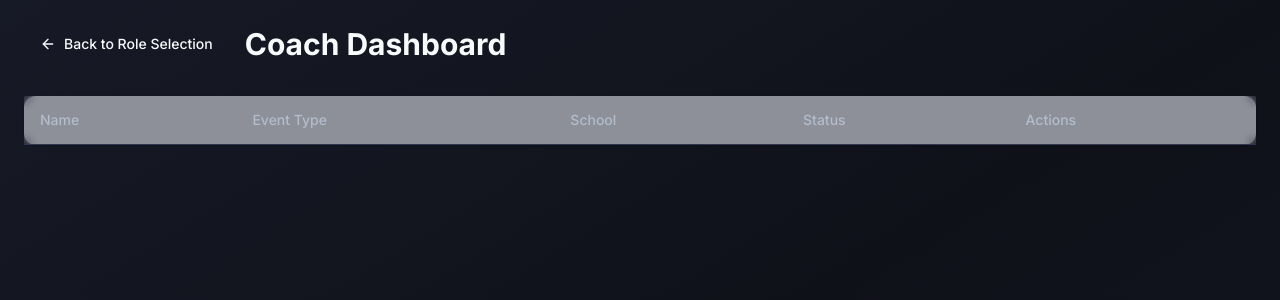
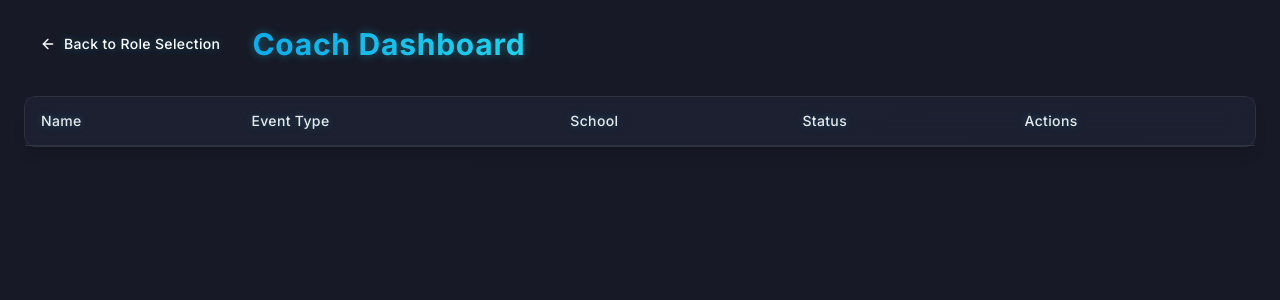
Before and after one commit to rimuru165/event-ally-coordinator-80, a React (Vite) app: page /coach/dashboard in a window 1280 px wide. Shown: the top 300 px of the page. Built offline with nearby package versions, Linux system fonts and the light colour scheme.

Commit message:
Improve Text Readability Across Pages
Enhanced the text readability on all pages by applying styles to ensure better visibility. Considered options like glow effects to improve user experience.
[skip gpt_engineer]

```diff
--- a/src/index.css
+++ b/src/index.css
@@ -52,18 +52,65 @@
     min-height: 100vh;
   }
 
+  /* Enhanced Text Readability */
+  h1, h2, h3, h4, h5, h6 {
+    @apply text-white font-semibold tracking-wide;
+    text-shadow: 0 0 10px rgba(255, 255, 255, 0.2);
+  }
+
+  /* Table Styles with Enhanced Readability */
+  table {
+    @apply bg-card/30 backdrop-blur-sm;
+  }
+
+  th {
+    @apply bg-muted/30 text-white font-semibold tracking-wide;
+    text-shadow: 0 0 8px rgba(34, 211, 238, 0.3);
+  }
+
+  td {
+    @apply border-muted/30 text-white/90 tracking-wide;
+    text-shadow: 0 0 5px rgba(255, 255, 255, 0.1);
+  }
+
+  /* Card Text Enhancement */
+  .card {
+    @apply glass-card hover:neon-border transition-all duration-300;
+  }
+
   .glass-card {
     @apply bg-card/30 backdrop-blur-md border border-white/10 shadow-lg;
+  }
+
+  /* Form Field Labels */
+  label {
+    @apply text-white/90 font-medium tracking-wide;
+    text-shadow: 0 0 8px rgba(34, 211, 238, 0.2);
+  }
+
+  /* Input Fields */
+  input, select, textarea {
+    @apply bg-muted/50 border-input/50 text-white placeholder:text-white/50;
+    text-shadow: 0 0 5px rgba(255, 255, 255, 0.1);
+  }
+
+  /* Button Text */
+  button {
+    @apply transition-all duration-300 font-medium tracking-wide;
+    text-shadow: 0 0 8px rgba(34, 211, 238, 0.3);
+  }
+
+  /* Neon Effects */
+  .neon-text {
+    @apply bg-gradient-to-r from-neon-blue to-neon-cyan bg-clip-text text-transparent font-semibold;
+    text-shadow: 0 0 10px rgba(34, 211, 238, 0.4);
   }
 
   .neon-border {
     @apply border border-neon-cyan/30 shadow-[0_0_15px_rgba(34,211,238,0.3)];
   }
 
-  .neon-text {
-    @apply bg-gradient-to-r from-neon-blue to-neon-cyan bg-clip-text text-transparent;
-  }
-
+  /* Event Cards */
   .event-card {
     @apply relative overflow-hidden rounded-xl p-6 transition-all duration-300 hover:shadow-lg glass-card;
   }
@@ -89,6 +136,7 @@
     background-color: theme('colors.event.academic');
   }
 
+  /* Animation Classes */
   .fade-in {
     @apply animate-fadeIn;
   }
@@ -96,36 +144,4 @@
   .slide-in {
     @apply animate-slideIn;
   }
-
-  /* Form Styles */
-  input, select, textarea {
-    @apply bg-muted/50 border-input/50 text-foreground placeholder:text-muted-foreground;
-  }
-
-  /* Button Styles */
-  button {
-    @apply transition-all duration-300;
-  }
-
-  button:not(.glass-card):hover {
-    @apply animate-glow;
-  }
-
-  /* Card Styles */
-  .card {
-    @apply glass-card hover:neon-border transition-all duration-300;
-  }
-
-  /* Table Styles */
-  table {
-    @apply bg-card/30 backdrop-blur-sm;
-  }
-
-  th {
-    @apply bg-muted/30 text-foreground/90;
-  }
-
-  td {
-    @apply border-muted/30 text-foreground/80;
-  }
 }
--- a/src/pages/CoachDashboard.tsx
+++ b/src/pages/CoachDashboard.tsx
@@ -41,49 +41,50 @@ const CoachDashboard = () => {
   };
 
   return (
-    <div className="container mx-auto p-6">
+    <div className="container mx-auto p-6 min-h-screen bg-gradient-to-br from-background via-background/95 to-background">
       <div className="flex items-center gap-4 mb-8">
         <Button
           variant="ghost"
           onClick={() => navigate("/")}
-          className="flex items-center gap-2"
+          className="flex items-center gap-2 text-white hover:text-neon-cyan transition-colors"
         >
           <ArrowLeft className="w-4 h-4" />
           Back to Role Selection
         </Button>
-        <h1 className="text-3xl font-bold">Coach Dashboard</h1>
+        <h1 className="text-3xl font-bold neon-text">Coach Dashboard</h1>
       </div>
 
-      <div className="bg-white rounded-lg shadow">
+      <div className="glass-card rounded-lg shadow-lg">
         <Table>
           <TableHeader>
-            <TableRow>
-              <TableHead>Name</TableHead>
-              <TableHead>Event Type</TableHead>
-              <TableHead>School</TableHead>
-              <TableHead>Status</TableHead>
-              <TableHead>Actions</TableHead>
+            <TableRow className="border-b border-white/10">
+              <TableHead className="text-white/90">Name</TableHead>
+              <TableHead className="text-white/90">Event Type</TableHead>
+              <TableHead className="text-white/90">School</TableHead>
+              <TableHead className="text-white/90">Status</TableHead>
+              <TableHead className="text-white/90">Actions</TableHead>
             </TableRow>
           </TableHeader>
           <TableBody>
             {participants.map((participant: any) => (
-              <TableRow key={participant.id}>
-                <TableCell>{participant.name}</TableCell>
-                <TableCell className="capitalize">{participant.eventType}</TableCell>
-                <TableCell>{participant.school}</TableCell>
-                <TableCell className="capitalize">{participant.status}</TableCell>
+              <TableRow key={participant.id} className="border-b border-white/5">
+                <TableCell className="font-medium text-white/90">{participant.name}</TableCell>
+                <TableCell className="capitalize text-white/90">{participant.eventType}</TableCell>
+                <TableCell className="text-white/90">{participant.school}</TableCell>
+                <TableCell className="capitalize text-white/90">{participant.status}</TableCell>
                 <TableCell className="space-x-2">
                   {participant.status === "pending" && (
                     <>
                       <Button
                         onClick={() => handleApproval(participant.id, true)}
-                        className="bg-green-500 hover:bg-green-600"
+                        className="bg-gradient-to-r from-neon-blue to-neon-cyan hover:from-neon-cyan hover:to-neon-blue text-white shadow-lg"
                       >
                         Approve
                       </Button>
                       <Button
                         onClick={() => handleApproval(participant.id, false)}
                         variant="destructive"
+                        className="shadow-lg"
                       >
                         Reject
                       </Button>
```
